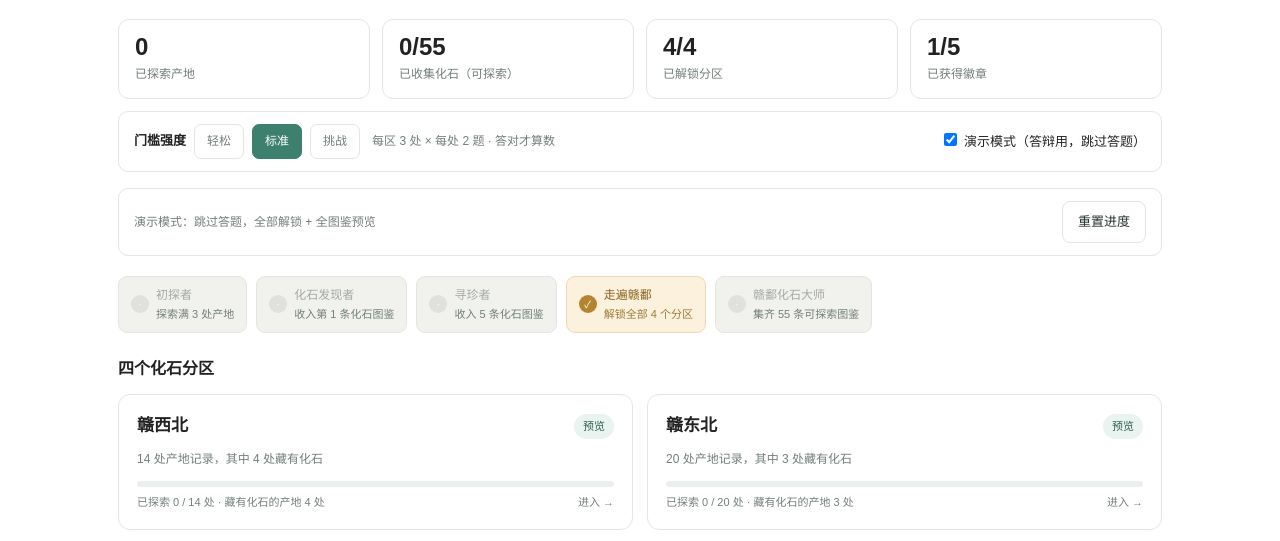
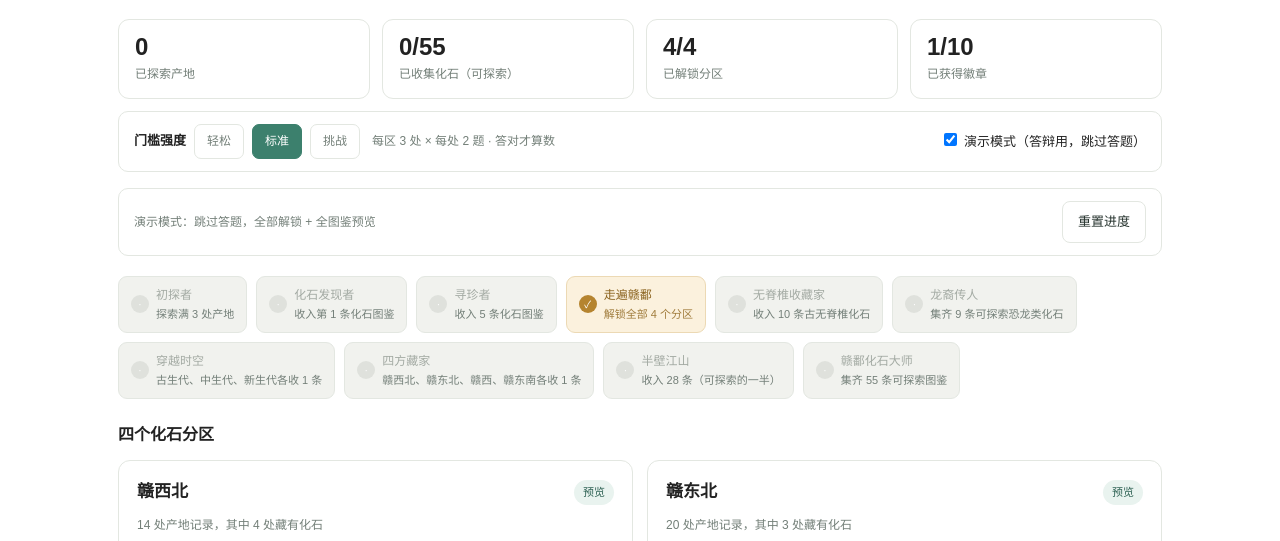
Before and after one commit to bbb140/ganpo-fossils, a plain HTML site: page atlas.html in a window 1280 px wide. Shown: the part 192-733 px from the top of the page. Drawn offline with Linux system fonts and the light colour scheme.

Commit message:
feat: 徽章墙从5枚扩到10枚（新增门类/年代/覆盖面维度，全数据驱动）

```diff
--- a/atlas-logic.js
+++ b/atlas-logic.js
@@ -19,14 +19,69 @@
     preDemo: 'gbsy_atlas_preDemo'   // 进入演示前的解锁进度，关闭演示时还原
   };
 
+  /* 地质年代归类：字段写法很杂（"晚白垩世"/"古新世（池江组）"/"始新世…"），
+     按关键词归到三代，用于「穿越时空」徽章。返回 null 表示无法归类。 */
+  function eraOf(age) {
+    var a = String(age || '');
+    if (/寒武|奥陶|志留|泥盆|石炭|二叠/.test(a)) return '古生代';
+    if (/三叠|侏罗|白垩/.test(a)) return '中生代';
+    if (/古近|新近|第四|古新|始新|渐新|中新|更新|全新/.test(a)) return '新生代';
+    return null;
+  }
+  /* 门类归类：恐龙/恐龙蛋归"恐龙类"，笔石并入古无脊椎，其余按原 taxa */
+  function kindOf(taxa) {
+    var t = String(taxa || '');
+    if (t === '恐龙' || t === '恐龙蛋') return '恐龙类';
+    if (t === '笔石' || t === '古无脊椎动物') return '古无脊椎';
+    if (t === '古脊椎动物' || t === '哺乳动物') return '古脊椎';
+    return t;
+  }
+
   var BADGES = [
     { id: 'scout',    name: '初探者',        desc: '探索满 3 处产地',       test: function (s) { return s.found.length >= 3; } },
     { id: 'first',    name: '化石发现者',    desc: '收入第 1 条化石图鉴',   test: function (s) { return s.fossils.length >= 1; } },
     { id: 'hunter',   name: '寻珍者',        desc: '收入 5 条化石图鉴',     test: function (s) { return s.fossils.length >= 5; } },
     { id: 'traveler', name: '走遍赣鄱',      desc: '解锁全部 4 个分区',     test: function (s) { return s.unlocked >= 4; } },
+    /* 以下 5 枚为图鉴扩容（162 条）后新增，条件全部数据驱动，不写死条数。
+       test 第三参 species：按已收集名字回查门类/年代/大区，判断覆盖面。 */
+    { id: 'invert',   name: '无脊椎收藏家',  desc: '收入 10 条古无脊椎化石',
+      test: function (s, total, sp) { return countKind(s, sp, '古无脊椎') >= 10; } },
+    { id: 'dino',     name: '龙裔传人',      desc: '集齐全部可探索的恐龙类化石',
+      test: function (s, total, sp) {
+        var allDino = (sp || []).filter(function (f) { return f.tapho_link && kindOf(f.taxa) === '恐龙类'; });
+        return allDino.length > 0 && s.fossils.length >= allDino.length &&
+               allDino.every(function (f) { return s.fossils.indexOf(f.cn_name) > -1; });
+      } },
+    { id: 'time',     name: '穿越时空',      desc: '古生代、中生代、新生代各收 1 条',
+      test: function (s, total, sp) {
+        var eras = {};
+        (sp || []).forEach(function (f) {
+          if (s.fossils.indexOf(f.cn_name) > -1) { var e = eraOf(f.age); if (e) eras[e] = 1; }
+        });
+        return eras['古生代'] && eras['中生代'] && eras['新生代'];
+      } },
+    { id: 'quad',     name: '四方藏家',      desc: '赣西北、赣东北、赣西、赣东南各收 1 条',
+      test: function (s, total, sp) {
+        var areas = {};
+        (sp || []).forEach(function (f) {
+          if (s.fossils.indexOf(f.cn_name) > -1 && f.region) areas[f.region] = 1;
+        });
+        return AREAS.every(function (a) { return areas[a]; });
+      } },
+    { id: 'half',     name: '半壁江山',      desc: '收入全部可探索图鉴的一半',
+      test: function (s, total) { return total > 0 && s.fossils.length >= Math.ceil(total / 2); } },
     /* 大师徽章按「可探索获得的图鉴数」判定，不加固定数字——以后加化石自动跟随 */
     { id: 'master',   name: '赣鄱化石大师',  desc: '集齐全部可探索图鉴',   test: function (s, collectable) { return s.fossils.length >= (collectable || 14) && (collectable || 14) > 0; } }
   ];
+
+  /* 已收集化石里属于某门类的条数 */
+  function countKind(s, sp, kind) {
+    var n = 0;
+    (sp || []).forEach(function (f) {
+      if (s.fossils.indexOf(f.cn_name) > -1 && kindOf(f.taxa) === kind) n++;
+    });
+    return n;
+  }
 
   function fresh() {
     return { unlocked: 1, found: [], fossils: [], demo: false, level: 'normal', preDemo: 1 };
@@ -137,12 +192,15 @@
 
   function badges(s, species) {
     var total = collectableCount(species || []);
+    var dinoTotal = (species || []).filter(function (f) {
+      return f.tapho_link && kindOf(f.taxa) === '恐龙类';
+    }).length;
     return BADGES.map(function (b) {
-      return {
-        id: b.id, name: b.name,
-        desc: b.id === 'master' ? ('集齐 ' + total + ' 条可探索图鉴') : b.desc,
-        got: b.test(s, total)
-      };
+      var desc = b.desc;
+      if (b.id === 'master') desc = '集齐 ' + total + ' 条可探索图鉴';
+      if (b.id === 'dino' && dinoTotal) desc = '集齐 ' + dinoTotal + ' 条可探索恐龙类化石';
+      if (b.id === 'half' && total) desc = '收入 ' + Math.ceil(total / 2) + ' 条（可探索的一半）';
+      return { id: b.id, name: b.name, desc: desc, got: b.test(s, total, species || []) };
     });
   }
 
--- a/atlas.html
+++ b/atlas.html
@@ -226,7 +226,7 @@
     <div class="stat"><div class="n" id="sFound">0</div><div class="l">已探索产地</div></div>
     <div class="stat"><div class="n" id="sFossil">0/0</div><div class="l">已收集化石（可探索）</div></div>
     <div class="stat"><div class="n" id="sArea">1/4</div><div class="l">已解锁分区</div></div>
-    <div class="stat"><div class="n" id="sBadge">0/5</div><div class="l">已获得徽章</div></div>
+    <div class="stat"><div class="n" id="sBadge">0/10</div><div class="l">已获得徽章</div></div>
   </div>
 
   <div class="lvbar">
@@ -297,7 +297,7 @@
     $('sFound').textContent=st.found;
     $('sFossil').textContent=st.fossils+'/'+st.collectable;
     $('sArea').textContent=st.unlocked+'/4';
-    $('sBadge').textContent=st.badges+'/5';
+    $('sBadge').textContent=st.badges+'/'+(L.BADGES?L.BADGES.length:5);
     $('demoMode').checked=state.demo;
     var lv=L.LEVELS[state.level]||L.LEVELS.normal;
     $('lvdesc').textContent=lv.desc+' · 答对才算数';
```
Also changed, not shown: tools/test_atlas_demo.js (+33 -0 lines), 1 other file.
